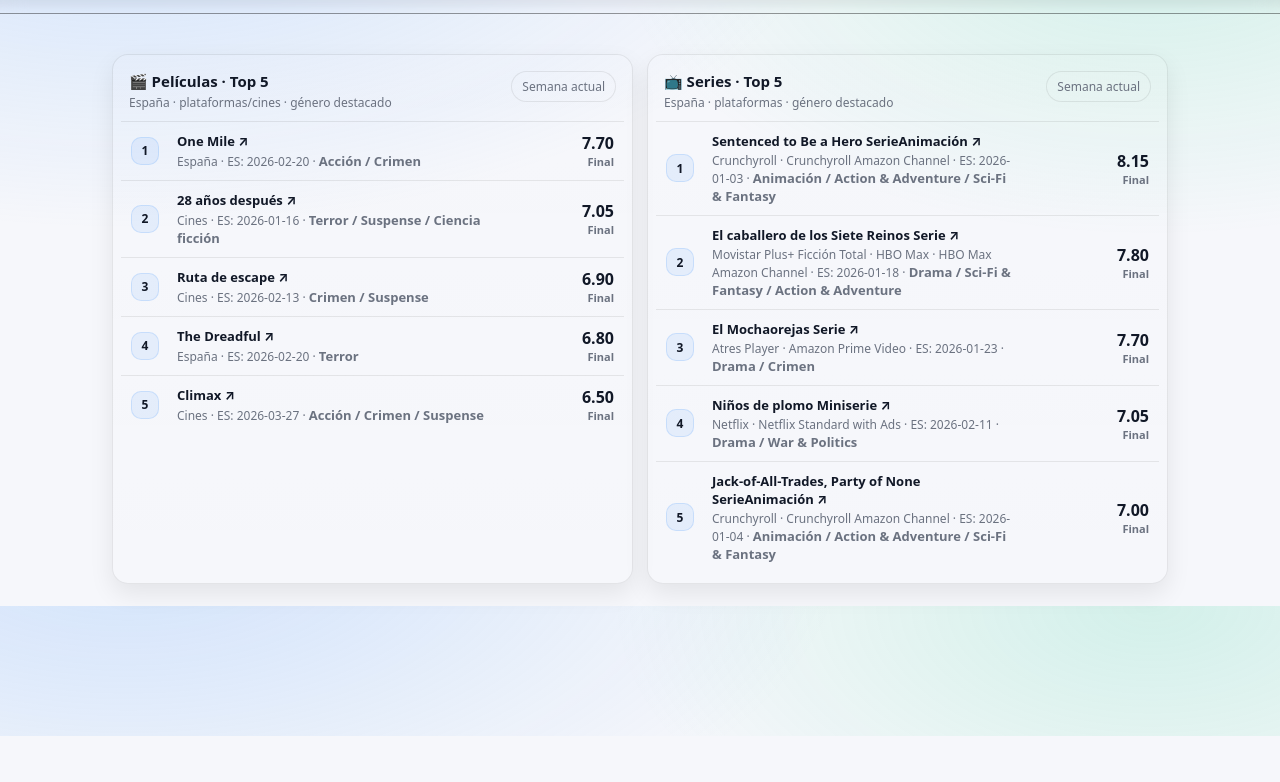
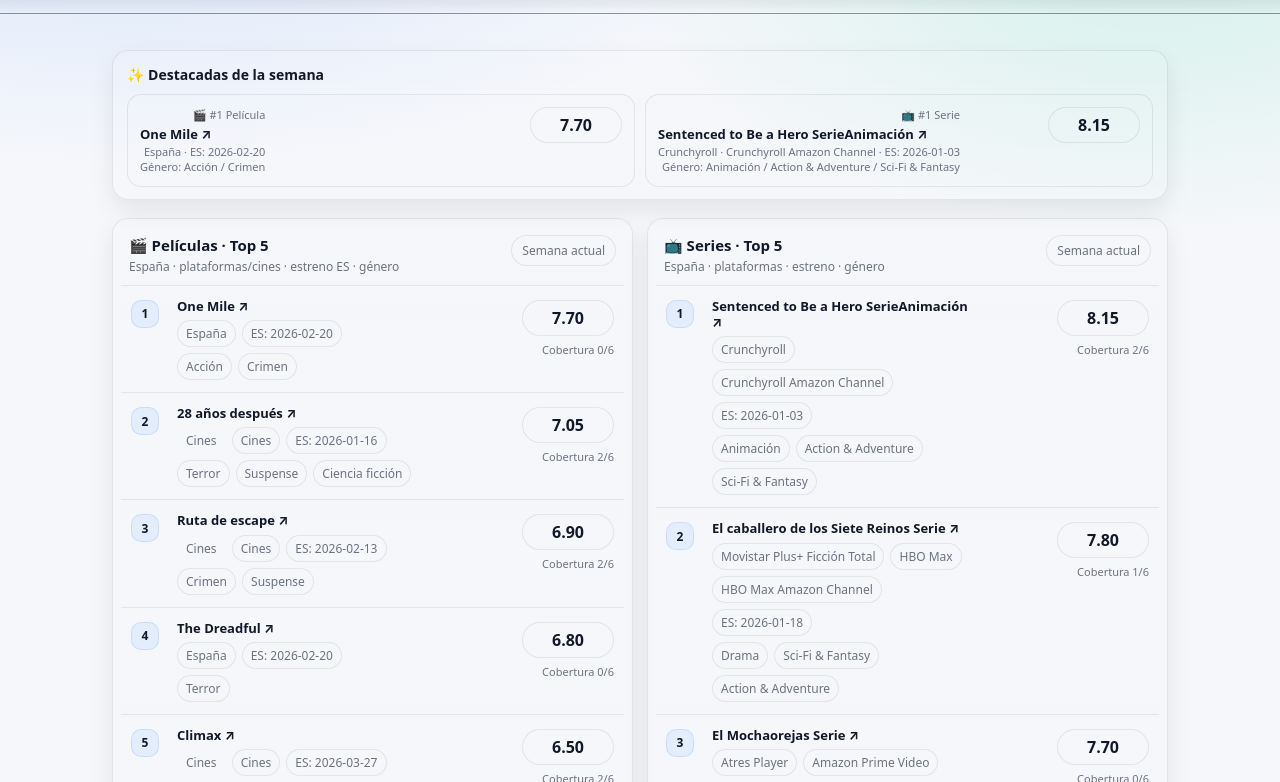
Before and after one commit to cpardogo/Series-y-Pelis, a website: page index.html in a window 1280 px wide. Shown: the part 64-846 px from the top of the page. Before the commit the page ends 800 px from the top, so only its background shows below. Drawn offline with Linux system fonts and the light colour scheme.

Commit message:
Refactor layout and styling in index.html
Updated layout and styling for various elements, including adjustments to grid columns, padding, and font sizes. Enhanced the featured section and improved error handling display.

```diff
--- a/index.html
+++ b/index.html
@@ -36,6 +36,7 @@
       background:rgba(255,255,255,.04);
       font-size:12px; color:var(--muted)
     }
+
     .grid{display:grid; grid-template-columns: repeat(12, 1fr); gap:14px; margin-top:18px}
     .card{
       grid-column: span 12;
@@ -57,12 +58,13 @@
       white-space:nowrap;
     }
     .list{padding:0 8px 10px}
+
     .row{
       display:grid;
-      grid-template-columns: 36px 1.4fr 120px;
+      grid-template-columns: 36px 1.4fr 160px;
       gap:10px;
-      align-items:center;
-      padding:10px 10px;
+      align-items:flex-start;
+      padding:12px 10px;
       border-top:1px solid var(--border);
     }
     .rank{
@@ -71,12 +73,44 @@
       background:rgba(96,165,250,.12);
       border:1px solid rgba(96,165,250,.22);
       font-weight:800; font-size:12px;
+      margin-top:2px;
     }
-    .title{display:flex; flex-direction:column; gap:2px}
-    .title b{font-size:13px}
+    .title{display:flex; flex-direction:column; gap:6px}
+    .title b{font-size:13px; line-height:1.25}
+    .title b a{color:inherit;text-decoration:none}
+    .title b a:hover{text-decoration:underline}
     .title span{font-size:12px; color:var(--muted)}
-    .score{font-variant-numeric: tabular-nums; text-align:right; font-weight:800}
-    .score small{display:block; color:var(--muted); font-weight:600; font-size:11px}
+
+    .platforms, .genres {display:flex; gap:6px; flex-wrap:wrap}
+    .badge{
+      display:inline-flex; align-items:center; gap:6px;
+      border:1px solid var(--border);
+      background:rgba(255,255,255,.04);
+      padding:4px 8px;
+      border-radius:999px;
+      font-size:12px;
+      color:var(--muted);
+      white-space:nowrap;
+    }
+    .badge.cines{border-color:rgba(255,255,255,.18)}
+    .badge strong{color:var(--text); font-weight:700}
+
+    .scorepill{
+      display:flex; flex-direction:column; align-items:flex-end; gap:6px;
+      padding-top:2px;
+    }
+    .pillScore{
+      display:inline-flex; align-items:center; justify-content:center;
+      border:1px solid var(--border);
+      background:rgba(255,255,255,.04);
+      border-radius:999px;
+      padding:6px 10px;
+      font-weight:800;
+      min-width: 92px;
+      font-variant-numeric: tabular-nums;
+    }
+    .submeta{color:var(--muted); font-size:11px; text-align:right}
+
     .err{
       margin-top:14px;
       border:1px solid rgba(176,0,32,.35);
@@ -87,6 +121,29 @@
       font-size: 13px;
       display:none;
     }
+
+    .featured{
+      border:1px solid var(--border);
+      border-radius: var(--radius);
+      background: linear-gradient(180deg, rgba(255,255,255,.06), rgba(255,255,255,.03));
+      box-shadow: var(--shadow);
+      padding:14px 14px 12px;
+      margin-top:14px;
+    }
+    .featured h3{margin:0 0 10px; font-size:14px}
+    .featuredGrid{display:grid;grid-template-columns:1fr;gap:10px}
+    @media (min-width: 900px){ .featuredGrid{grid-template-columns:1fr 1fr;} }
+    .featItem{
+      border:1px solid var(--border);
+      background:rgba(255,255,255,.04);
+      border-radius:14px;
+      padding:12px;
+    }
+    .featItem .t{display:flex;justify-content:space-between;gap:12px;align-items:flex-start}
+    .featItem .t b{font-size:13px}
+    .featItem a{color:inherit;text-decoration:none}
+    .featItem a:hover{text-decoration:underline}
+
     @media (min-width: 900px){
       .card.half{grid-column: span 6;}
     }
@@ -97,7 +154,7 @@
     <div class="topbar">
       <div>
         <h1>Radar semanal</h1>
-        <div class="sub">Top 5 en España · título FA (si existe) + géneros TMDb · link a FA/IMDb</div>
+        <div class="sub">Top 5 en España · título FA (si existe) · géneros · plataformas/cines · links a FA/IMDb</div>
       </div>
       <div class="chips">
         <div class="chip">Última actualización: <b id="updatedAt">—</b></div>
@@ -108,12 +165,17 @@
   <main class="wrap">
     <div id="err" class="err"></div>
 
+    <div class="featured" id="featured" style="display:none">
+      <h3>✨ Destacadas de la semana</h3>
+      <div class="featuredGrid" id="featuredGrid"></div>
+    </div>
+
     <div class="grid">
       <section class="card half">
         <div class="hd">
           <div>
             <h2>🎬 Películas · Top 5</h2>
-            <div class="meta">España · plataformas/cines · género destacado</div>
+            <div class="meta">España · plataformas/cines · estreno ES · género</div>
           </div>
           <span class="pill">Semana actual</span>
         </div>
@@ -124,7 +186,7 @@
         <div class="hd">
           <div>
             <h2>📺 Series · Top 5</h2>
-            <div class="meta">España · plataformas · género destacado</div>
+            <div class="meta">España · plataformas · estreno · género</div>
           </div>
           <span class="pill">Semana actual</span>
         </div>
@@ -134,33 +196,62 @@
   </main>
 
   <script>
+    function esc(s){ return String(s ?? "").replaceAll("&","&amp;").replaceAll("<","&lt;").replaceAll(">","&gt;"); }
+    function badge(text, cls=""){ return `<span class="badge ${cls}">${esc(text)}</span>`; }
+
     function rowHTML(item){
-      const platforms = Array.isArray(item.platforms) && item.platforms.length ? item.platforms.join(" · ") : "";
-      const where = item.inCinemasES
-        ? (platforms ? `Cines · ${platforms}` : "Cines")
-        : (platforms || item.where || "España");
+      const platformsArr = Array.isArray(item.platforms) ? item.platforms.filter(Boolean) : [];
+      const platforms = platformsArr.map(p => badge(p)).join("") || badge(item.where || "España");
+      const cines = item.inCinemasES ? badge("Cines", "cines") : "";
+      const release = item.releaseES ? badge(`ES: ${item.releaseES}`) : "";
 
-      const release = item.releaseES ? ` · ES: ${item.releaseES}` : "";
-
-      const genres = Array.isArray(item.genres) && item.genres.length
-        ? ` · <b>${item.genres.slice(0,3).join(" / ")}</b>`
-        : "";
+      const genresArr = Array.isArray(item.genres) ? item.genres.slice(0,3) : [];
+      const genres = genresArr.length ? genresArr.map(g => badge(g)).join("") : "";
 
       const href = item.faUrl || item.imdbUrl || null;
+      const title = esc(item.title ?? "—");
       const titleHTML = href
-        ? `<a href="${href}" target="_blank" rel="noopener noreferrer" style="color:inherit;text-decoration:none">${item.title ?? "—"} ↗</a>`
-        : (item.title ?? "—");
+        ? `<a href="${href}" target="_blank" rel="noopener noreferrer">${title} ↗</a>`
+        : title;
 
       const final = (typeof item.final === "number") ? item.final.toFixed(2) : "—";
+      const cov = item.coverage ? `Cobertura ${item.coverage}` : "";
 
       return `
         <div class="row">
           <div class="rank">${item.rank ?? ""}</div>
           <div class="title">
             <b>${titleHTML}</b>
-            <span>${where}${release}${genres}</span>
+            <div class="platforms">${cines}${platforms}${release}</div>
+            ${genres ? `<div class="genres">${genres}</div>` : ``}
           </div>
-          <div class="score">${final}<small>Final</small></div>
+          <div class="scorepill">
+            <div class="pillScore">${final}</div>
+            <div class="submeta">${esc(cov)}</div>
+          </div>
+        </div>
+      `;
+    }
+
+    function featuredCard(label, x){
+      if(!x) return "";
+      const href = x.faUrl || x.imdbUrl || "#";
+      const p = Array.isArray(x.platforms) && x.platforms.length ? x.platforms.join(" · ") : (x.where || "España");
+      const g = Array.isArray(x.genres) && x.genres.length ? x.genres.slice(0,3).join(" / ") : "—";
+      const c = x.inCinemasES ? "Cines · " : "";
+      const final = (typeof x.final === "number") ? x.final.toFixed(2) : "—";
+
+      return `
+        <div class="featItem">
+          <div class="t">
+            <div>
+              <div class="submeta">${esc(label)}</div>
+              <b><a href="${href}" target="_blank" rel="noopener noreferrer">${esc(x.title)} ↗</a></b>
+              <div class="submeta">${esc(c + p)}${x.releaseES ? " · ES: " + esc(x.releaseES) : ""}</div>
+              <div class="submeta">Género: ${esc(g)}</div>
+            </div>
+            <div class="pillScore">${final}</div>
+          </div>
         </div>
       `;
     }
@@ -183,11 +274,28 @@
         document.getElementById("seriesList").innerHTML =
           series.length ? series.map(rowHTML).join("") : `<div class="row"><div></div><div class="title"><b>Sin datos</b><span>Ejecuta el workflow</span></div><div></div></div>`;
 
+        // Destacadas
+        const featured = document.getElementById("featured");
+        const featuredGrid = document.getElementById("featuredGrid");
+        const topMovie = movies[0];
+        const topSerie = series[0];
+
+        if (topMovie || topSerie){
+          featured.style.display = "block";
+          featuredGrid.innerHTML = [
+            featuredCard("🎬 #1 Película", topMovie),
+            featuredCard("📺 #1 Serie", topSerie)
+          ].join("");
+        } else {
+          featured.style.display = "none";
+        }
+
       } catch(e){
         err.style.display = "block";
-        err.innerHTML = `<b>Error:</b> ${e.message}<br><span style="color:var(--muted)">Comprueba que existe <code>data/latest.json</code> en GitHub Pages.</span>`;
+        err.innerHTML = `<b>Error:</b> ${esc(e.message)}<br><span style="color:var(--muted)">Comprueba que existe <code>data/latest.json</code> en GitHub Pages.</span>`;
         document.getElementById("moviesList").innerHTML = "";
         document.getElementById("seriesList").innerHTML = "";
+        document.getElementById("featured").style.display = "none";
       }
     }
 
```
